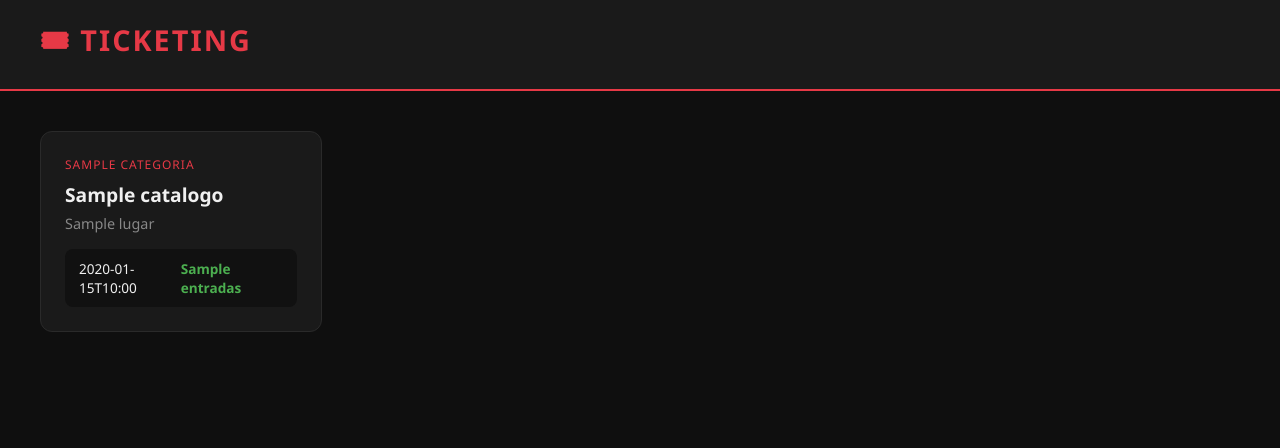
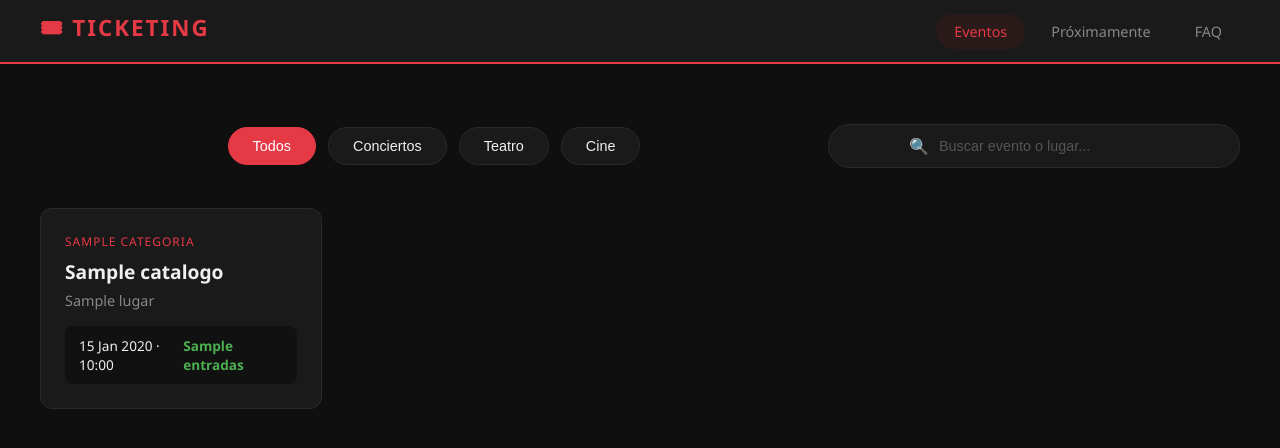
Before and after one commit to adrild99/ticketing-web, a Spring app: template ticketing/src/main/resources/templates/catalogo.html in a window 1280 px wide. Shown: the top 448 px of the page. Run offline with Thymeleaf, Linux system fonts and the light colour scheme; the template is opened without the code that fills it: most values are stand-ins (such as "Sample title", 1, 10 or a date in 2020); data that the repository does not hold is empty.

Commit message:
añadido el formateo de fecha, el menú, el buscador y el filtro de eventos

```diff
--- a/ticketing/pom.xml
+++ b/ticketing/pom.xml
@@ -30,10 +30,12 @@
 		<java.version>21</java.version>
 	</properties>
 	<dependencies>
+
 		<dependency>
 			<groupId>org.springframework.boot</groupId>
 			<artifactId>spring-boot-starter-thymeleaf</artifactId>
 		</dependency>
+
 		<dependency>
 			<groupId>org.springframework.boot</groupId>
 			<artifactId>spring-boot-starter-web</artifactId>
@@ -56,16 +58,19 @@
 			<artifactId>oraclepki</artifactId>
 			<version>23.4.0.24.05</version>
 		</dependency>
+
 		<dependency>
 			<groupId>com.oracle.database.security</groupId>
 			<artifactId>osdt_core</artifactId>
 			<version>21.9.0.0</version>
 		</dependency>
+
 		<dependency>
 			<groupId>com.oracle.database.security</groupId>
 			<artifactId>osdt_cert</artifactId>
 			<version>21.9.0.0</version>
 		</dependency>
+
 			</dependencies>
 
 	<build>
--- a/ticketing/src/main/java/com/AdrianLozano/ticketing/controladores/CatalogoController.java
+++ b/ticketing/src/main/java/com/AdrianLozano/ticketing/controladores/CatalogoController.java
@@ -6,6 +6,8 @@ import org.springframework.stereotype.Controller;
 import org.springframework.ui.Model;
 import org.springframework.web.bind.annotation.GetMapping;
 import java.util.ArrayList;
+import java.time.format.DateTimeFormatter;
+import java.util.Locale;
 
 @Controller
 public class CatalogoController {
--- a/ticketing/src/main/resources/static/style.css
+++ b/ticketing/src/main/resources/static/style.css
@@ -1,4 +1,8 @@
-* { margin: 0; padding: 0; box-sizing: border-box; }
+* {
+    margin: 0;
+    padding: 0;
+    box-sizing: border-box;
+}
 
 body {
     font-family: 'Segoe UI', sans-serif;
@@ -9,8 +13,15 @@
 
 header {
     background: #1a1a1a;
-            padding: 20px 40px;
+    padding: 0 40px;
     border-bottom: 2px solid #e63946;
+    display: flex;
+    align-items: center;
+    justify-content: space-between;
+    height: 64px;
+    position: sticky;
+    top: 0;
+    z-index: 100;
 }
 
 header h1 {
@@ -84,3 +95,106 @@
 .sesion .aforo.agotado {
     color: #e63946;
 }
+
+.filtros {
+    display: flex;
+    gap: 12px;
+    padding: 30px 40px 0;
+    max-width: 1400px;
+    margin: 0 auto;
+}
+
+.filtro {
+    background: #1a1a1a;
+    color: #f0f0f0;
+    border: 1px solid #2a2a2a;
+    padding: 10px 24px;
+    border-radius: 999px;
+    cursor: pointer;
+    font-size: 0.9rem;
+    transition: all 0.2s;
+}
+
+.filtro:hover {
+    border-color: #e63946;
+    color: #e63946;
+}
+
+.filtro.activo {
+    background: #e63946;
+    border-color: #e63946;
+    color: white;
+}
+
+.barra-superior {
+    display: flex;
+    justify-content: space-between;
+    align-items: center;
+    padding: 30px 40px 0;
+    max-width: 1400px;
+    margin: 0 auto;
+}
+
+
+.buscador {
+    display: flex;
+    align-items: center;
+    background: #1a1a1a;
+    border: 1px solid #2a2a2a;
+    border-radius: 999px;
+    padding: 10px 80px;
+    gap: 10px;
+    transition: border-color 0.2s;
+    margin-top: 30px;
+}
+
+.buscador:focus-within {
+    border-color: #e63946;
+}
+
+.buscador input {
+    background: transparent;
+    border: none;
+    outline: none;
+    color: #f0f0f0;
+    font-size: 0.9rem;
+    width: 220px;
+}
+
+.buscador input::placeholder {
+    color: #555;
+}
+
+.nav-brand {
+    font-size: 1.4rem;
+    color: #e63946;
+    letter-spacing: 2px;
+    text-transform: uppercase;
+    font-weight: bold;
+    text-decoration: none;
+
+}
+
+.nav-links {
+    display: flex;
+    gap: 8px;
+}
+
+.nav-link {
+    color: #888;
+    text-decoration: none;
+    padding: 8px 18px;
+    border-radius: 999px;
+    font-size: 0.9rem;
+    transition: all 0.2s;
+}
+
+.nav-link:hover {
+    color: #f0f0f0;
+    background: #2a2a2a;
+}
+
+.nav-link.activo {
+    color: #e63946;
+    background: #2a1a1a;
+}
--- a/ticketing/src/main/resources/templates/catalogo.html
+++ b/ticketing/src/main/resources/templates/catalogo.html
@@ -1,28 +1,80 @@
 <!DOCTYPE html>
 <html xmlns:th="http://www.thymeleaf.org">
+
 <head>
     <title>Ticketing - Catálogo</title>
     <link rel="stylesheet" th:href="@{/style.css}">
+</head>
 
-</head>
 <body>
 
     <header>
-    <h1>🎟 Ticketing</h1>
+        <a href="/" class="nav-brand">🎟 Ticketing</a>
+        <nav class="nav-links">
+            <a href="/" class="nav-link activo">Eventos</a>
+            <a href="/proximamente" class="nav-link">Próximamente</a>
+            <a href="/faq" class="nav-link">FAQ</a>
+        </nav>
     </header>
 
+    <div class="barra-superior">
+        <div class="filtros">
+            <button class="filtro activo" onclick="filtrar('todos')">Todos</button>
+            <button class="filtro" onclick="filtrar('CONCIERTO')">Conciertos</button>
+            <button class="filtro" onclick="filtrar('TEATRO')">Teatro</button>
+            <button class="filtro" onclick="filtrar('CINE')">Cine</button>
+        </div>
+
+        <div class="buscador">
+            <span class="lupa">🔍</span>
+            <input type="text" id="inputBuscar" placeholder="Buscar evento o lugar..." oninput="buscar()">
+        </div>
+    </div>
+
+
     <div class="catalogo">
-    <div class="card" th:each="evento : ${catalogo}">
+        <div class="card" th:each="evento : ${catalogo}" th:attr="data-categoria=${evento.categoria}">
             <div class="tipo" th:text="${evento.categoria}"></div>
             <h2 th:text="${evento.nombre}"></h2>
             <p class="lugar" th:text="${evento.lugar}"></p>
 
             <div th:each="sesion : ${evento.sesiones}" class="sesion">
-            <span th:text="${sesion.fechaHora}"></span>
+                <span th:text="${#temporals.format(sesion.fechaHora, 'dd MMM yyyy · HH:mm')}"></span>
                 <span class="aforo" th:text="${sesion.aforoDisponible} + ' entradas'"></span>
             </div>
         </div>
     </div>
 
+    <script>
+        let categoriaActiva = 'todos';
+
+        function filtrar(categoria) {
+            categoriaActiva = categoria;
+            document.querySelectorAll('.filtro').forEach(btn => btn.classList.remove('activo'));
+            event.target.classList.add('activo');
+            aplicarFiltros();
+        }
+
+        function buscar() {
+            aplicarFiltros();
+        }
+
+        function aplicarFiltros() {
+            const texto = document.getElementById('inputBuscar').value.toLowerCase();
+
+            document.querySelectorAll('.card').forEach(card => {
+                const cat = card.getAttribute('data-categoria');
+                const nombre = card.querySelector('h2').textContent.toLowerCase();
+                const lugar = card.querySelector('.lugar').textContent.toLowerCase();
+
+                const coincideCategoria = (categoriaActiva === 'todos' || cat === categoriaActiva);
+                const coincideTexto = nombre.includes(texto) || lugar.includes(texto);
+
+                card.style.display = (coincideCategoria && coincideTexto) ? 'block' : 'none';
+            });
+        }
+    </script>
+
 </body>
+
 </html>
```
Lines whose indentation alone changed are shown as unchanged.
